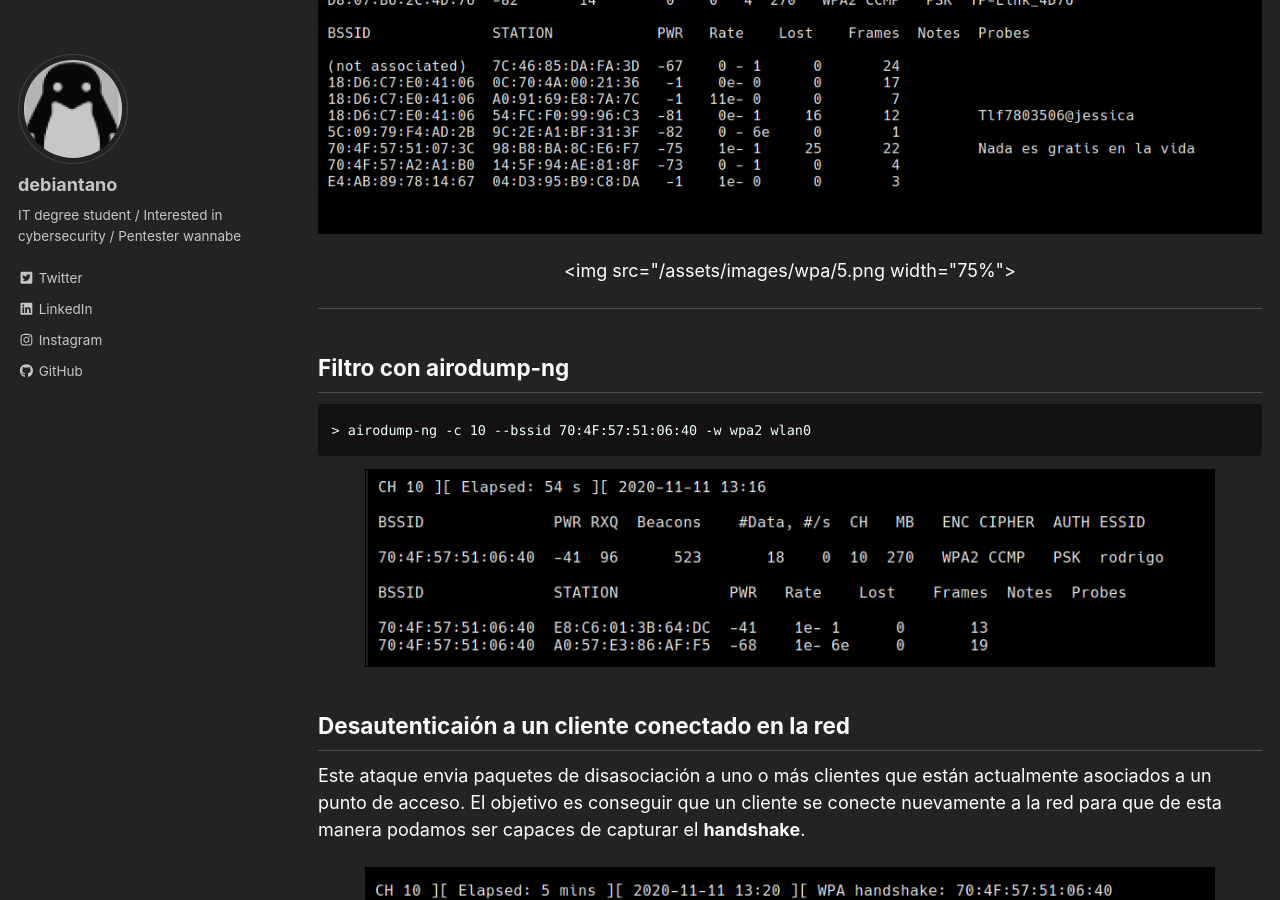
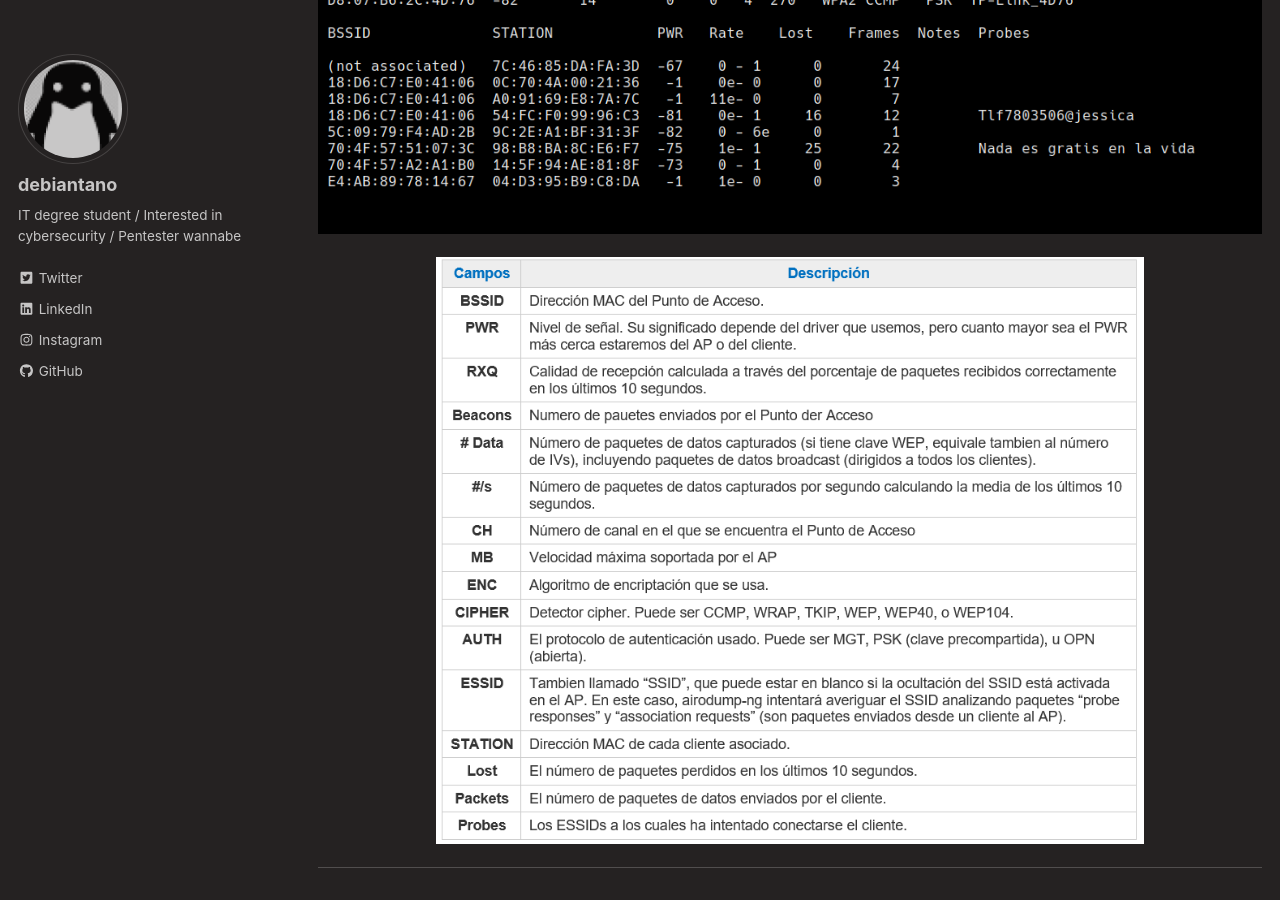
Before and after one commit to debiantano/debiantano.github.io, a Jekyll site: the page built from _posts/2021-04-23-Hacking-WiFi-con-la-suite-de-aircrack.md.md, in a window 1280 px wide and 900 px high, scrolled down 2086 px. Built offline with Jekyll 4.4.1, drawn with Linux system fonts in a browser that asks for light colours; cached includes are drawn as plain includes; a script that is not in the unit is left out.

Commit message:
Update 2021-04-23-Hacking-WiFi-con-la-suite-de-aircrack.md.md

```diff
--- a/_posts/2021-04-23-Hacking-WiFi-con-la-suite-de-aircrack.md.md
+++ b/_posts/2021-04-23-Hacking-WiFi-con-la-suite-de-aircrack.md.md
@@ -47,7 +47,7 @@ Para este caso lo que haremos es captar toda la informacion de los Puntos de Acc
 </p>
 
 <p align="center">
-<img src="/assets/images/wpa/5.png width="75%">
+<img src="/assets/images/wpa/5.png" width="75%">
 </p>
 
 ---
```
